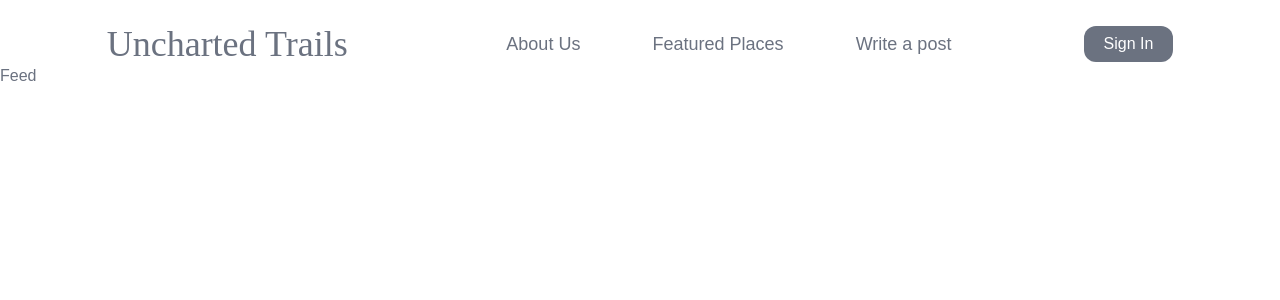
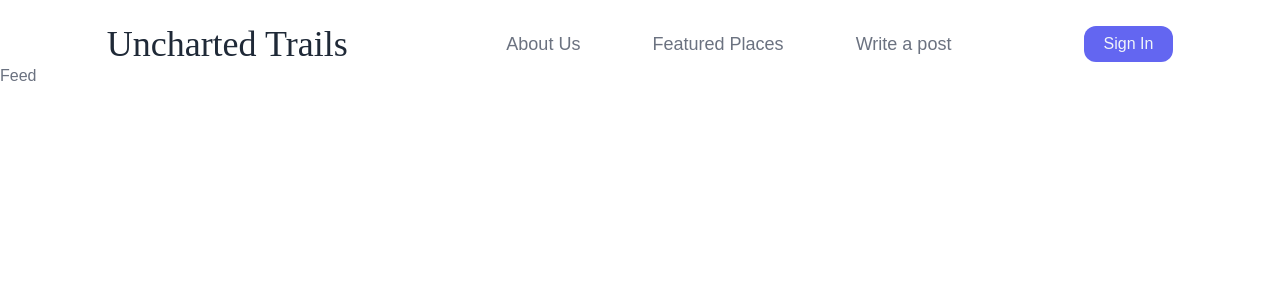
Before and after one commit to lahiruSanjeewa2971/Typescript_Uncharted-Trails, a React (Vite) app in the folder frontend/: page / in a window 1280 px wide. Shown: the top 300 px of the page. Built offline with nearby package versions, Linux system fonts and the light colour scheme; a web font is replaced by a local one.

Commit message:
Changed the color theme

```diff
--- a/frontend/src/components/navBar/index.tsx
+++ b/frontend/src/components/navBar/index.tsx
@@ -2,6 +2,7 @@ import { Bars3Icon, XMarkIcon } from "@heroicons/react/24/solid";
 import { useState } from "react";
 import { motion } from "framer-motion";
 import NavLinks from "./NavLinks";
+import { Link, useNavigate } from "react-router-dom";
 
 type Props = {
   isTopOfPage: boolean;
@@ -11,6 +12,7 @@ const Navbar = ({ isTopOfPage }: Props) => {
   const [isMenuToggled, setIsMenuToggled] = useState(false);
   const token = localStorage.getItem("token");
   const navBarBackground = isTopOfPage ? "" : "bg-black drop-shadow";
+  const navigate = useNavigate();
 
   // const navItems = ["About Us", "Featured Places", "Write a post"];
   const navItems = [
@@ -29,13 +31,14 @@ const Navbar = ({ isTopOfPage }: Props) => {
   ];
 
   const AuthButton = ({ mobile = false }: { mobile?: boolean }) => (
-    <button
+    <Link
+      to="/login"
       className={`${
-        mobile ? "bg-white text-gray-500" : "bg-gray-500 text-white"
+        mobile ? "bg-white text-gray-500" : "bg-primary text-textLight"
       } px-5 py-1.5 border-none rounded-xl`}
     >
       {token ? "Logout" : "Sign In"}
-    </button>
+    </Link>
   );
 
   return (
@@ -45,7 +48,7 @@ const Navbar = ({ isTopOfPage }: Props) => {
       >
         <div className="w-5/6 mx-auto flex items-center justify-between">
           {/* Logo */}
-          <h1 className="font-logo text-2xl sm:text-3xl md:text-4xl">
+          <h1 className="font-logo text-2xl sm:text-3xl md:text-4xl text-textPrimary">
             Uncharted Trails
           </h1>
 
--- a/frontend/tailwind.config.js
+++ b/frontend/tailwind.config.js
@@ -8,6 +8,17 @@ export default {
     extend: {
       fontFamily: {
         logo: ['Yesteryear', 'cursive']
+      },
+      colors: {
+        textPrimary: '#1f2937',
+
+        background: '#0f172a', //main background
+        primary: '#6366f1', //buttons
+        secondary: '#8b5cf6', // hover
+        accent: '#334155', //headers, cards, footer
+        textLight: '#f1f5f9', // light text
+        mutetColor: '#94a3b8', // subtext, descriptions
+        textHighlight: '#60a5fa' //tags, links
       }
     },
   },
```
